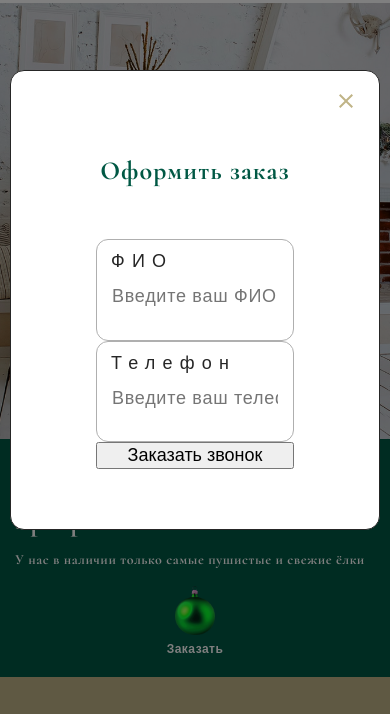
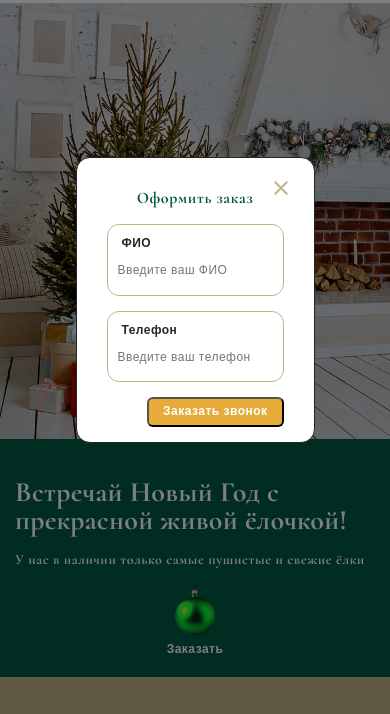
Before and after one commit to vladimirplyukhin89/Christmas-trees, a plain HTML site: page index.html in a window 390 px wide. Shown: the part 122-836 px from the top of the page. Drawn offline with Linux system fonts and the light colour scheme; no server answers.

Commit message:
Доработка модалки

```diff
--- a/index.html
+++ b/index.html
@@ -28,6 +28,7 @@
     <link rel="stylesheet" href="styles/index.css">
     <script src="ball/ball.js" defer></script>
     <script defer src="js/burger.js"></script>
+    <script defer src="js/modal.js"></script>
 </head>
 
 <body>
@@ -295,11 +296,11 @@
             <form class="modal__form" action="https://jsonplaceholder.typicode.com/posts" method="post">
                 <label class="modal__label">
                     <span class="modal__label-text">ФИО</span>
-                    <input class="modal__input" type="text" placeholder="Введите ваш ФИО">
+                    <input class="modal__input" name="bio" type="text" placeholder="Введите ваш ФИО">
                 </label>
-                <label class="modal__label">
+                <label class="modal__label modal__label_last">
                     <span class="modal__label-text">Телефон</span>
-                    <input class="modal__input" type="tel" placeholder="Введите ваш телефон">
+                    <input class="modal__input" name="tel" type="tel" placeholder="Введите ваш телефон">
                 </label>
                 <input class="modal__order" type="hidden" name="order">
 
--- a/styles/modal.css
+++ b/styles/modal.css
@@ -55,11 +55,16 @@
 
 }
 
+
 .modal__label-text {
     color: var(--second-color);
     position: absolute;
     top: 12px;
     left: 15px;
+    font-weight: 700;
+    font-size: 18px;
+    line-height: 130%;
+    letter-spacing: 0.04em;
 
 
 }
@@ -71,5 +76,112 @@
     letter-spacing: 0.04em;
     padding: 45px 15px 31px;
     border-radius: 12px;
-    border: 1px solid #AFAFAF;
+    border: 1px solid var(--second-bg-color);
 }
+
+.modal__label_last {
+    margin-bottom: 60px;
+}
+
+.modal__btn {
+    padding: 14px 36px;
+    background: var(--trigger-color);
+    border-radius: 10px;
+    font-weight: 700;
+    font-size: 18px;
+    line-height: 130%;
+    letter-spacing: 0.04em;
+    color: var(--main-color);
+    align-self: flex-end;
+}
+
+@media (max-width: 1200px) {
+    .modal {
+        padding: 50px 100px;
+        max-width: 746px;
+    }
+
+    .modal__title {
+        font-size: 22px;
+        margin-bottom: 40px;
+    }
+
+    .modal__label_last {
+        margin-bottom: 40px;
+    }
+
+    .modal__btn {
+        font-size: 16px;
+        padding: 12px 30px;
+        border-radius: 8px;
+    }
+}
+
+@media (max-width: 1000px) {
+    .modal {
+        padding: 40px 80px;
+        max-width: 600px;
+    }
+
+    .modal__title {
+        font-size: 20px;
+        margin-bottom: 25px;
+    }
+
+    .modal__label {
+        margin-bottom: 15px;
+    }
+
+    .modal__label-text {
+        font-size: 14px;
+    }
+
+    .modal__label_last {
+        margin-bottom: 40px;
+    }
+
+    .modal__input {
+        padding-bottom: 20px;
+        font-size: 14px;
+    }
+
+    .modal__btn {
+        font-size: 14px;
+        padding: 8px 20px;
+        border-radius: 6px;
+    }
+}
+
+@media (max-width: 760px) {
+    .modal {
+        padding: 15px 30px;
+    }
+
+    .modal__title {
+        font-size: 16px;
+        margin-bottom: 15px;
+    }
+
+    .modal__label {
+        margin-bottom: 15px;
+    }
+
+    .modal__label-text {
+        font-size: 12px;
+    }
+
+    .modal__label_last {
+        margin-bottom: 15px;
+    }
+
+    .modal__input {
+        padding: 38px 10px 16px;
+        font-size: 12px;
+    }
+
+    .modal__btn {
+        font-size: 12px;
+        padding: 5px 14px;
+        border-radius: 6px;
+    }
+}
--- a/styles/overlay.css
+++ b/styles/overlay.css
@@ -9,7 +9,7 @@
     align-items: center;
     justify-content: center;
     padding: 10px;
-    overflow-x: auto;
+    overflow-y: auto;
     display: none;
 }
 
```
Also changed, not shown: js/modal.js (added).
